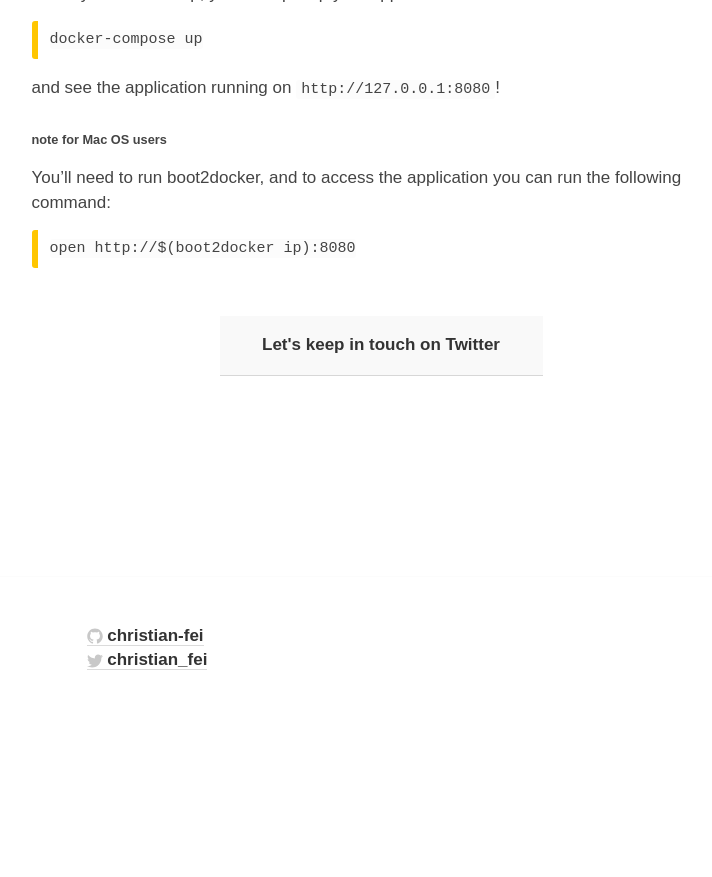
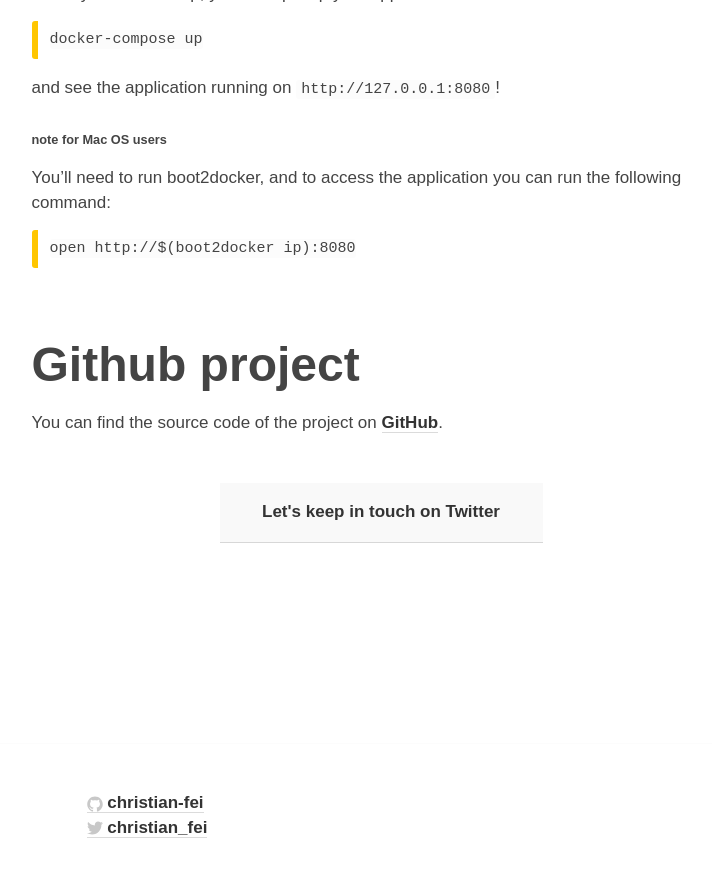
Before and after one commit to christian-fei/christian-fei.github.io-pandoc, a Jekyll site: the page built from _posts/2015-03-01-How-to-multi-container-application-with-docker-compose.md, in a window 1280 px wide and 900 px high, scrolled down 2520 px. Shown: the top 877 px of the window, without its empty margins (259-971 px from the left). Built offline with Jekyll 4.4.1, drawn with Linux system fonts in a browser that asks for light colours; Markdown is read by kramdown in place of the engine named in the settings; comment, search, counter and statistics services are not loaded; before the commit the page ends 3253 px from its top, so only the background shows below that.

Commit message:
added github  repo

````diff
--- a/_posts/2015-03-01-How-to-multi-container-application-with-docker-compose.md
+++ b/_posts/2015-03-01-How-to-multi-container-application-with-docker-compose.md
@@ -99,3 +99,7 @@
 ```
 open http://$(boot2docker ip):8080
 ```
+
+## Github project
+
+You can find the source code of the project on [GitHub](https://github.com/christian-fei/docker-compose-playground).
````
